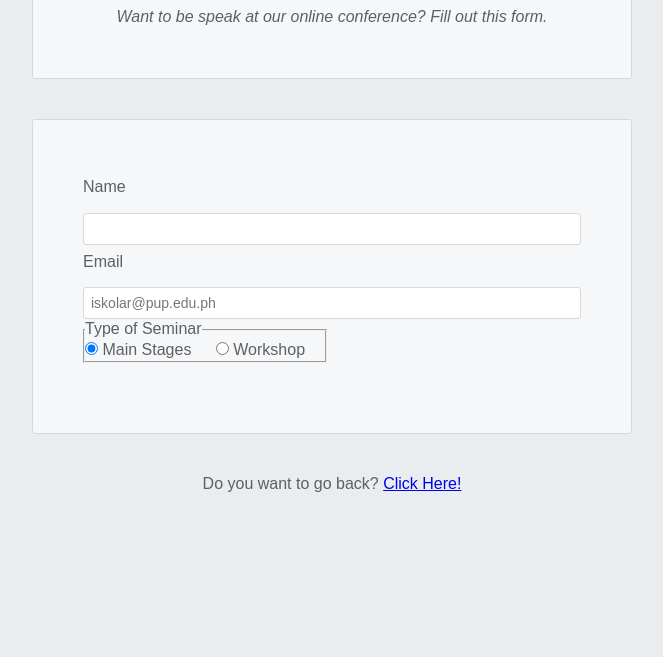
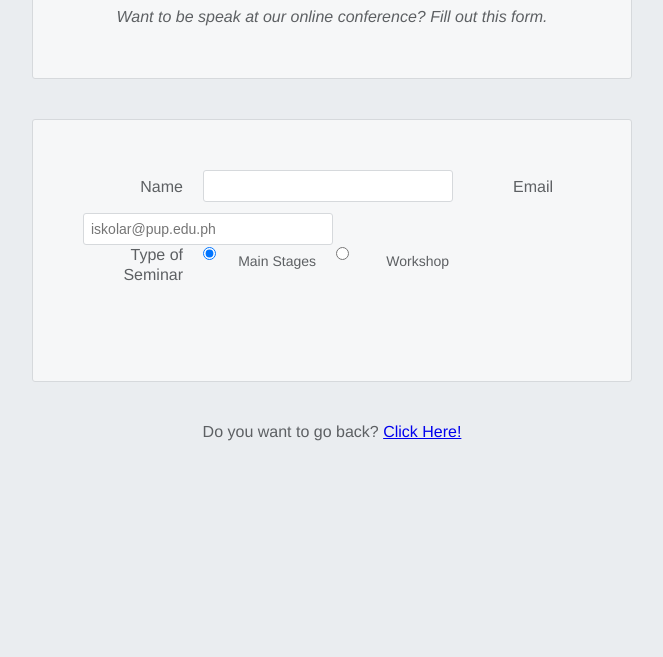
Before and after one commit to AdrianDeimos/DEIMOS_HTML-FORMS, a plain HTML site: page speaker-submission.html in a window 1280 px wide. Shown: the part 143-800 px from the top of the page, without its empty margins (308-971 px from the left). Drawn offline with Linux system fonts and the light colour scheme.

Commit message:
Update styles.css

```diff
--- a/styles.css
+++ b/styles.css
@@ -1,13 +1,13 @@
-*{
+* {
     margin: 0;
-    padding:0;
+    padding: 0;
     box-sizing: border-box;
   }
 
   body {
-    color: #5d6063;
-    background-color: #eaedf0;
-    font-family: Arial, Helvetica, sans-serif;
+    color: #5D6063;
+    background-color: #EAEDF0;
+    font-family: "Helvetica", "Arial", sans-serif;
     font-size: 16px;
     line-height: 1.3;
 
@@ -18,8 +18,8 @@ body {
 
   .speaker-form-header {
     text-align: center;
-    background-color: #f6f7f8;
-    border: 1px solid #d6d9dc;
+    background-color: #F6F7F8;
+    border: 1px solid #D6D9DC;
     border-radius: 3px;
 
     width: 80%;
@@ -32,13 +32,9 @@ body {
     margin-bottom: 20px;
   }
 
-em {
-    font-size: 16px;
-}
-
   .speaker-form {
-    background-color: #f6f7f8;
-    border: 1px solid #d6d9dc;
+    background-color: #F6F7F8;
+    border: 1px solid #D6D9DC;
     border-radius: 3px;
 
     width: 80%;
@@ -56,55 +52,82 @@ em {
 
   .form-row input[type='text'],
   .form-row input[type='email'] {
-    background-color: #ffffff;
-    border: 1px solid #d6d9dc;
+    background-color: #FFFFFF;
+    border: 1px solid #D6D9DC;
     border-radius: 3px;
     width: 100%;
     padding: 7px;
     font-size: 14px;
   }
 
-.form-row input [type='text'],
-.form-row input [type='email'],
+  .form-row label {
+    margin-bottom: 15px;
+  }
+
+  .form-row input[type='text']:invalid,
+  .form-row input[type='email']:invalid {
+    border: 1px solid #D55C5F;
+    color: #D55C5F;
+    box-shadow: none;
+   }
+
+   .legacy-form-row {
+    border: none;
+    margin-bottom: 40px;
+  }
+
+  .legacy-form-row legend {
+    margin-bottom: 15px;
+  }
+
+  .legacy-form-row .radio-label {
+    display: block;
+    font-size: 14px;
+    padding: 0 20px 0 10px;
+  }
+
+  .legacy-form-row input[type='radio'] {
+    margin-top: 2px;
+  }
+
+  .legacy-form-row .radio-label,
+  .legacy-form-row input[type='radio'] {
+    float: left;
+  }
+
+  @media only screen and (min-width: 700px) {
+    .speaker-form-header,
+    .speaker-form {
+      width: 600px;
+    }
+    .form-row {
+      flex-direction: row;
+      align-items: flex-start; /* To avoid stretching */
+      margin-bottom: 20px;
+    }
+    .form-row input[type='text'],
+    .form-row input[type='email'],
     .form-row select,
     .form-row textarea {
       width: 250px;
       height: initial;
     }
-
     .form-row label {
-    margin-bottom: 15px;
-
-}
-
-.form-row input [type='text']:invalid,
-.form-row input [type='email']:invalid {
-    border: 1px solid #d55c5f;
-    color: #d55c5f;
-    box-shadow: none;
-}
-
-@media only screen and (min-width: 700px){
-    .speaker-form-header,
-    .speaker-form {
-        width: 600px;
-    }
-}
-
-.form-row {
-    flex-direction: row;
-    align-items: flex-start;
-    margin-bottom: 20px;
-}
-
-.form-row input [type='text']{
-    width: 250px;
-    height: initial;
-}
-
-.form-row label {
-    text-align: left;
+      text-align: right;
       width: 120px;
       margin-top: 7px;
       padding-right: 20px;
     }
+    .legacy-form-row {
+        margin-bottom: 10px;
+    }
+      .legacy-form-row legend {
+        width: 120px;
+        text-align: right;
+        padding-right: 20px;
+    }
+      .legacy-form-row legend {
+        float: left;
+    }
+
+  }
```
Lines whose indentation alone changed are shown as unchanged.
